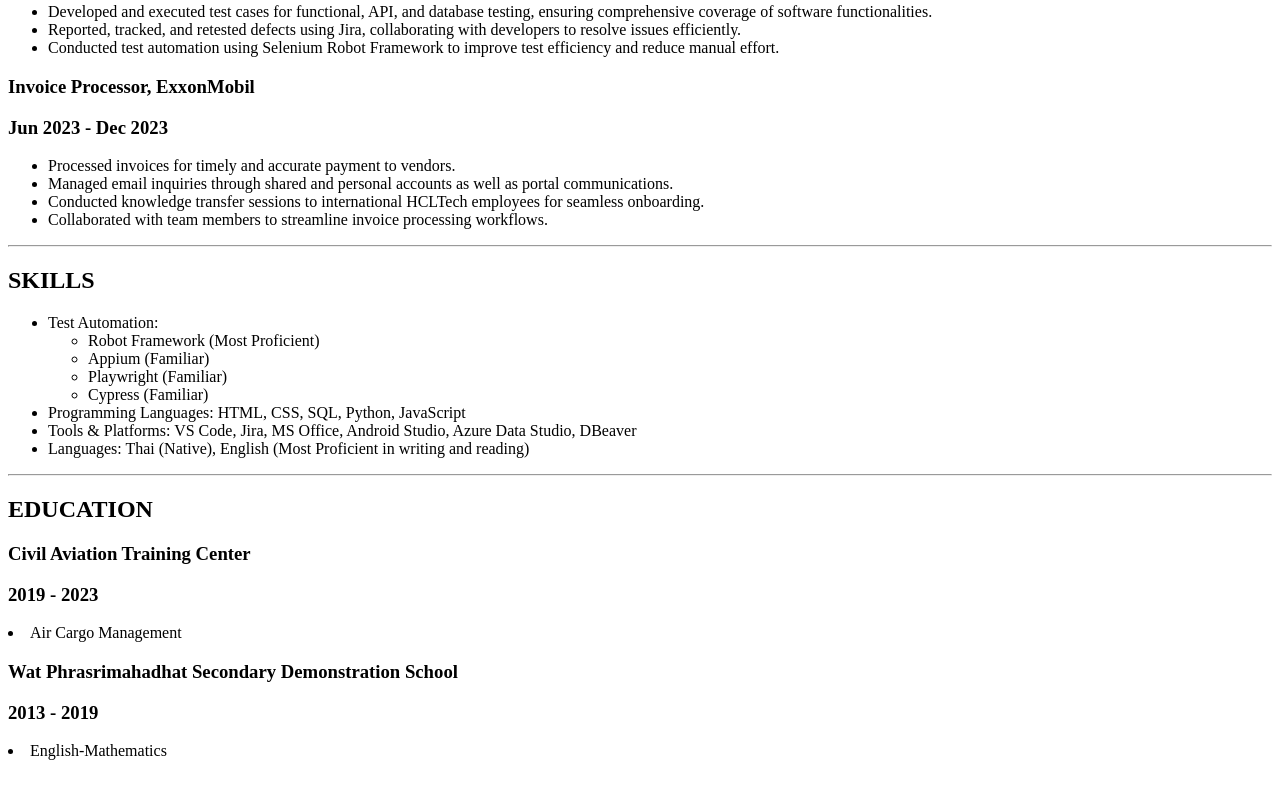
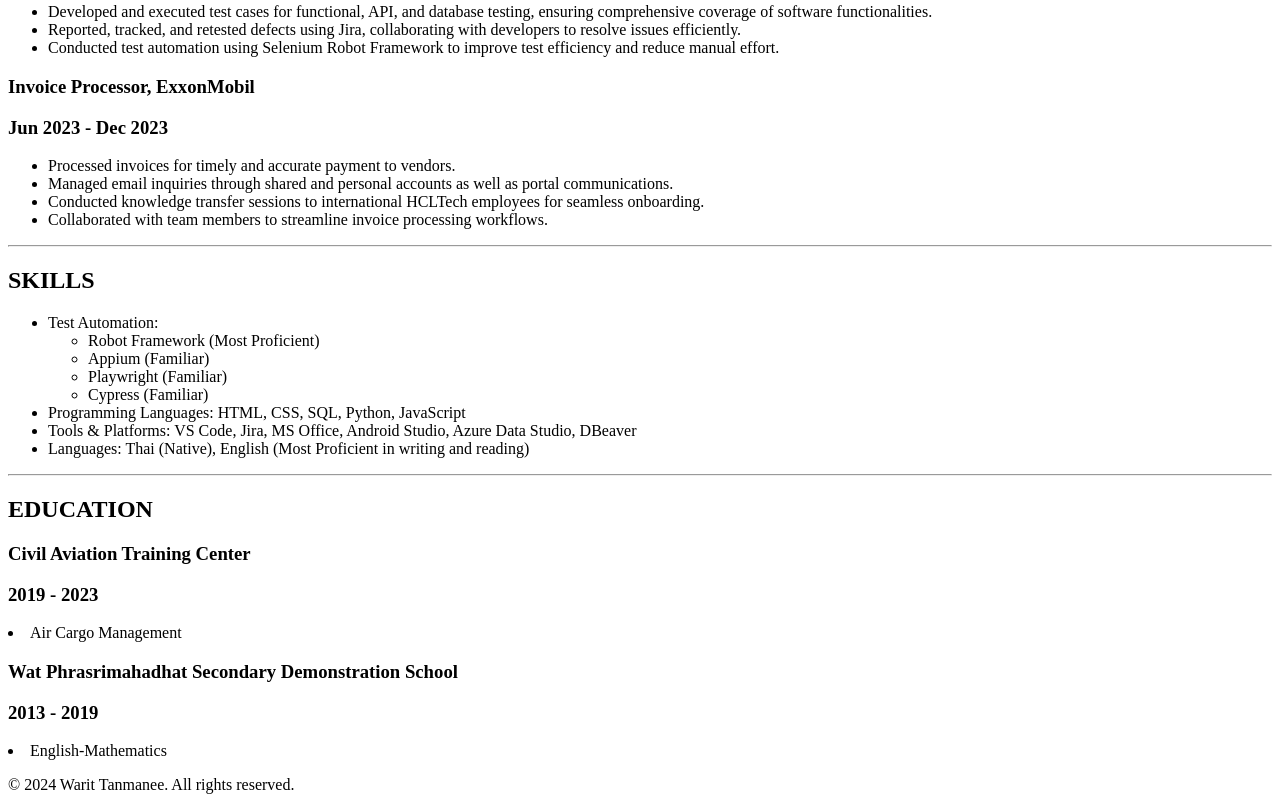
Before and after one commit to C-H-A-D-G-P-T/my-resume, a plain HTML site: page index.html in a window 1280 px wide. Shown: the part 862-1672 px from the top of the page. Before the commit the page ends 1630 px from the top, so only its background shows below. Drawn offline with Linux system fonts and the light colour scheme.

Commit message:
Add footer with copyright notice

```diff
--- a/index.html
+++ b/index.html
@@ -80,4 +80,7 @@ of software functionalities.</li>
     <h3>2013 - 2019</h3>
     <li>English-Mathematics</li>
 </body>
+<footer>
+    <p>© 2024 Warit Tanmanee. All rights reserved.</p>
+</footer>
 </html>
```
